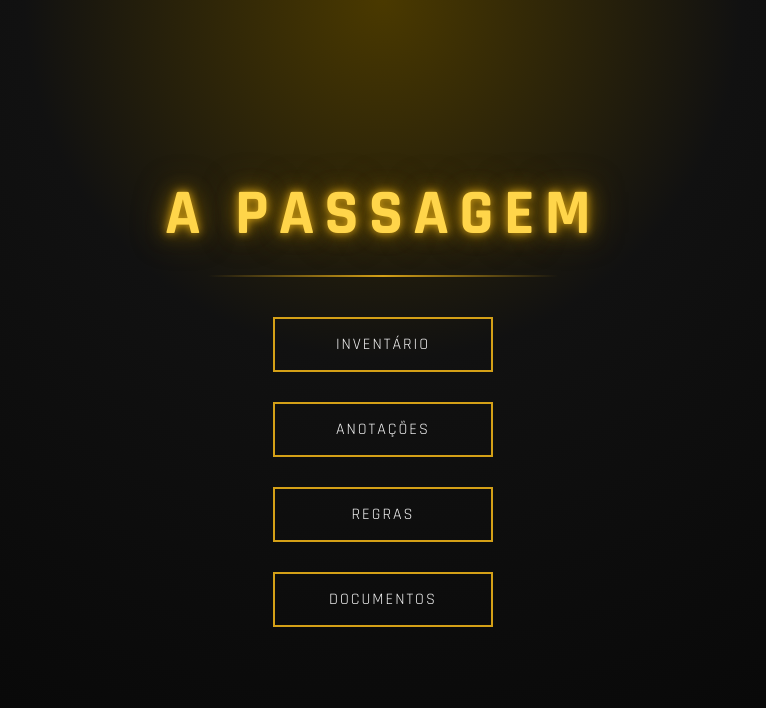
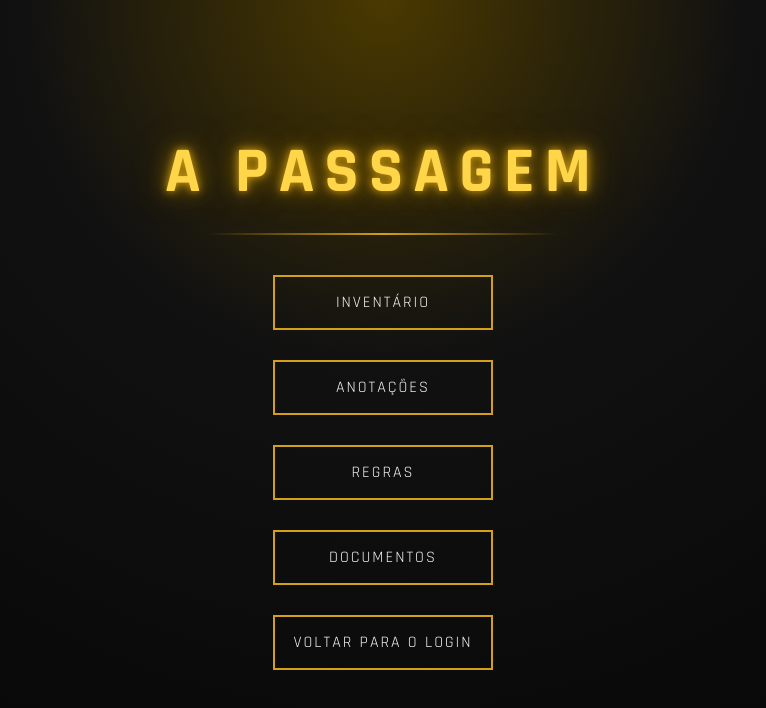
Before and after one commit to MarcioJuniorDev/a-passagem, a React (Vite) app: page /home in a window 1280 px wide. Shown: the top 708 px of the page, without its empty margins (257-1023 px from the left). Built offline with nearby package versions, Linux system fonts and the light colour scheme; a web font is replaced by a local one.

Commit message:
botão voltar para o login

```diff
--- a/src/pages/Home.jsx
+++ b/src/pages/Home.jsx
@@ -15,6 +15,7 @@ export default function Home() {
       <button className='btnNav' onClick={() => navigate("/anotacoes")}>Anotações</button>
       <button className='btnNav' onClick={() => navigate("/regras")}>Regras</button>
       <button className='btnNav' onClick={() => navigate("/documentos")}>Documentos</button>
+      <button className='btnNav' onClick={() => navigate("/")}>Voltar para o login</button>
     </>
   )
 }
```
